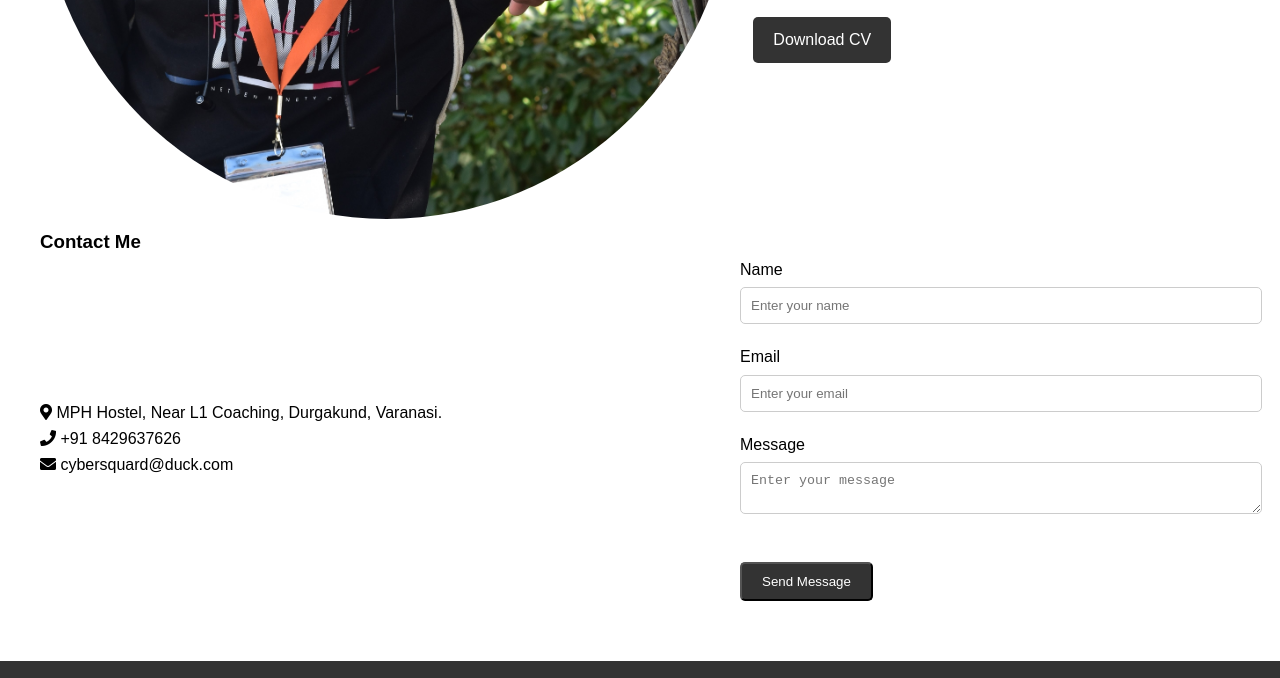
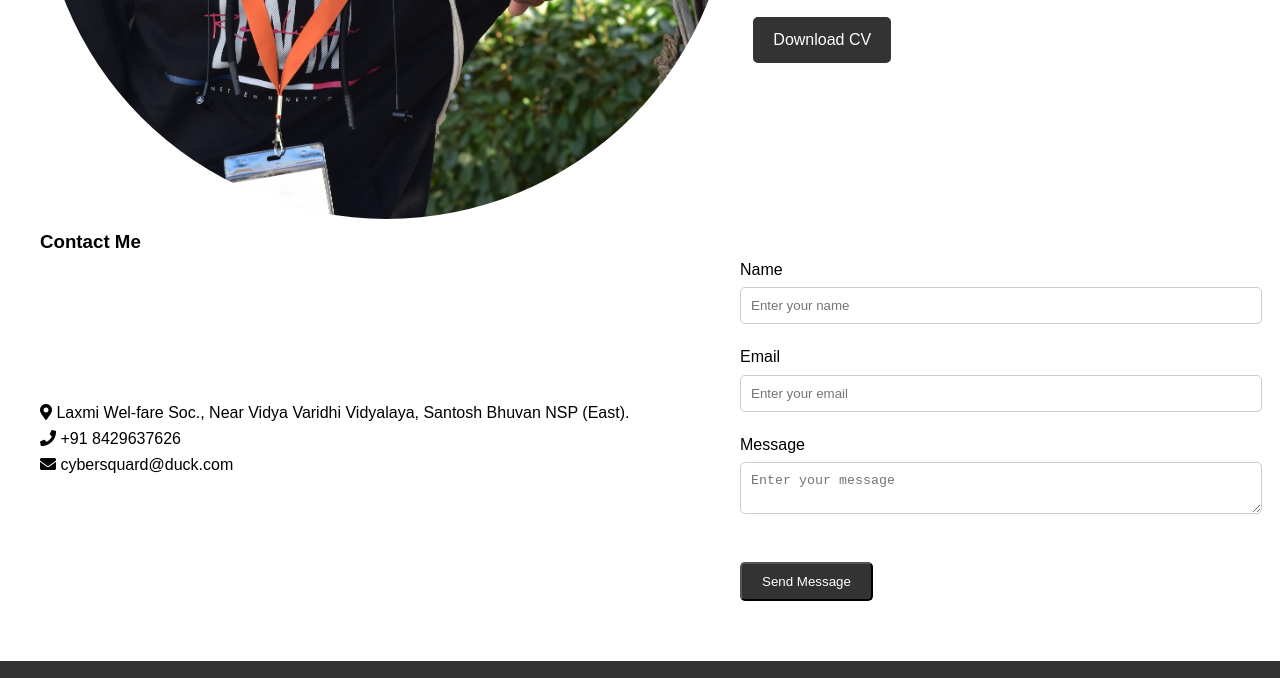
Before and after one commit to iamcoderpandeyjii/Portfolio, a plain HTML site: page index.html in a window 1280 px wide. Shown: the part 1179-1857 px from the top of the page. Drawn offline with Linux system fonts and the light colour scheme.

Commit message:
Update index.html
Address Update

```diff
--- a/index.html
+++ b/index.html
@@ -101,7 +101,7 @@
                 <h3>Contact Me</h3>
                 <div class="contact-info">
                     <div class="contact-details">
-                        <p><i class="fas fa-map-marker-alt"></i> MPH Hostel, Near L1 Coaching, Durgakund, Varanasi.</p>
+                        <p><i class="fas fa-map-marker-alt"></i> Laxmi Wel-fare Soc., Near Vidya Varidhi Vidyalaya, Santosh Bhuvan NSP (East).</p>
                         <p><i class="fas fa-phone"></i> +91 8429637626</p>
                         <p><i class="fas fa-envelope"></i> cybersquard@duck.com</p>
                     </div>
```
